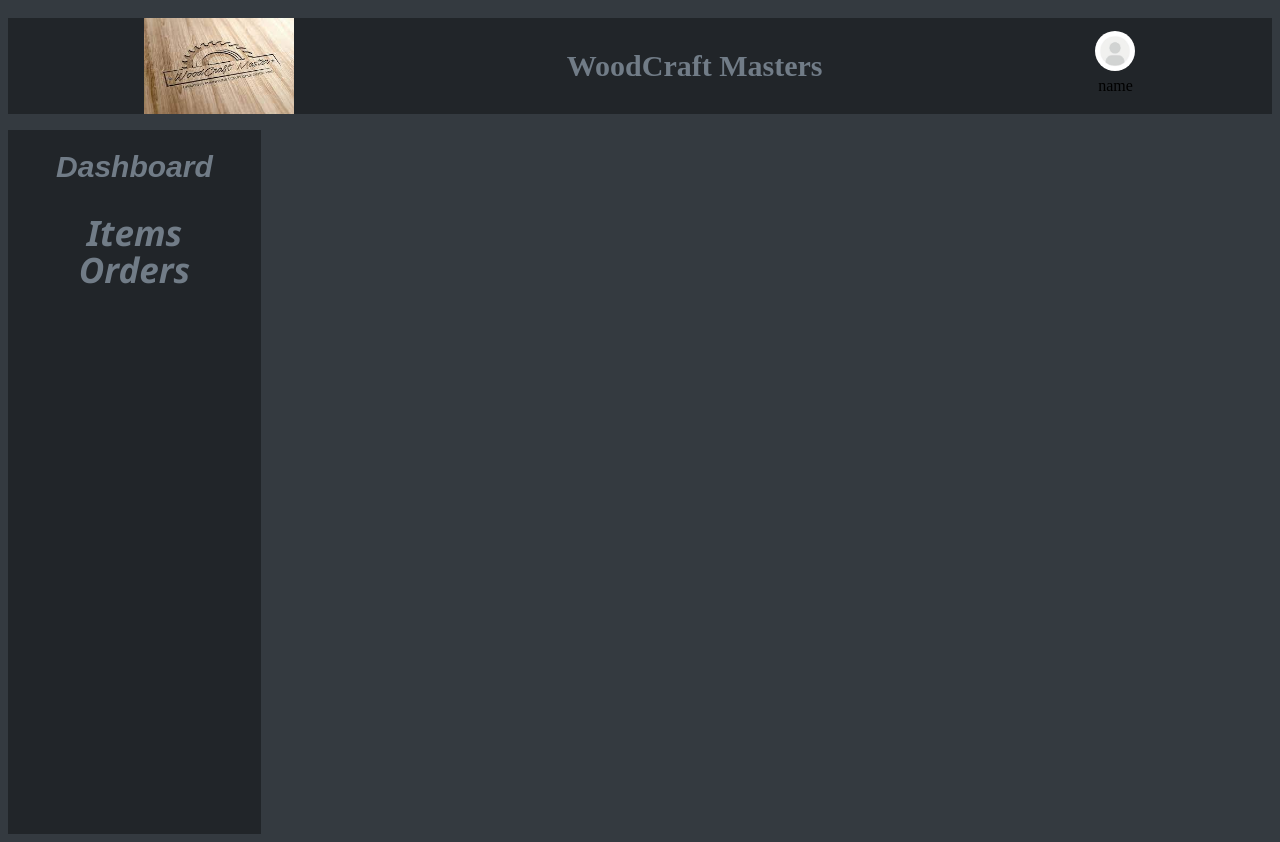
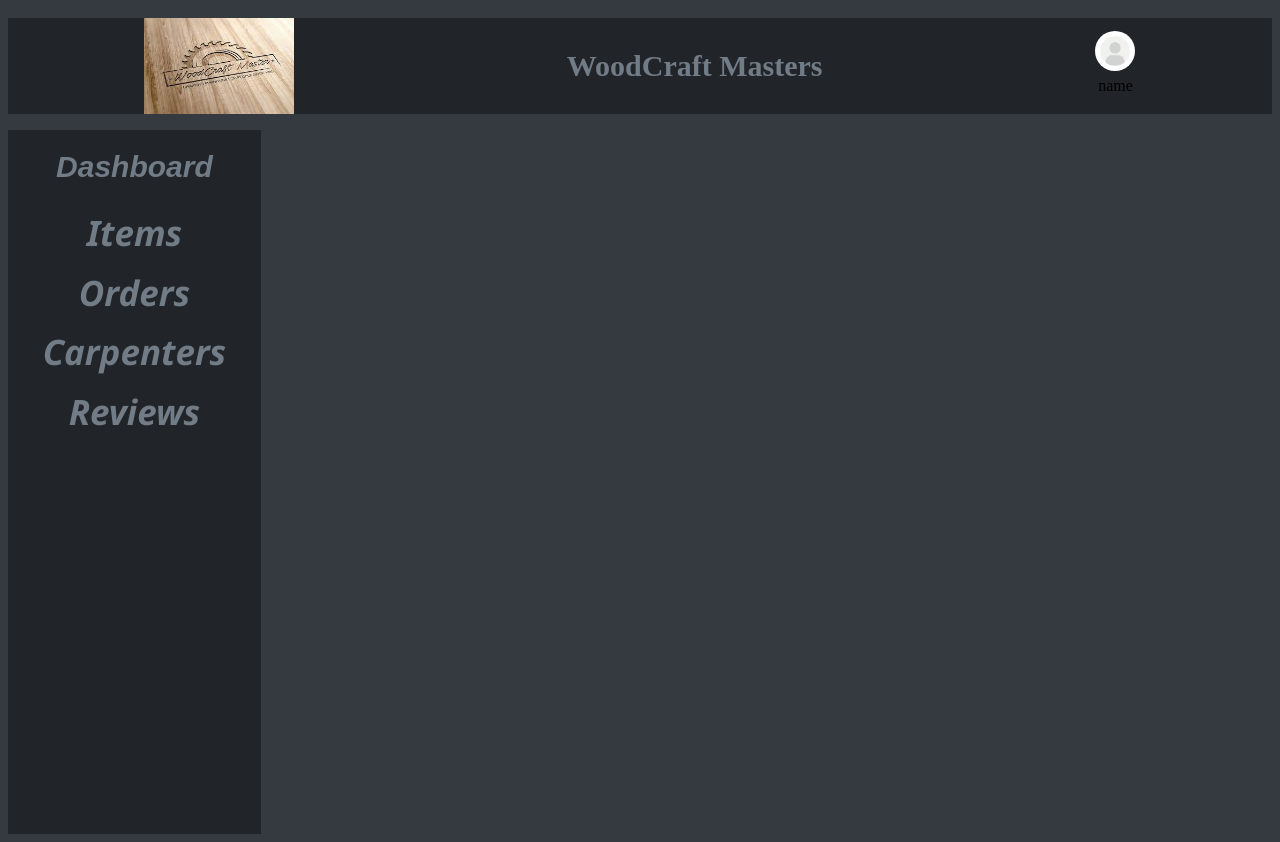
Before and after one commit to Ndigithe-john/CarpentryConnect, a React (Create React App) app in the folder frontend/: page /dashboard in a window 1280 px wide. Built offline with nearby package versions, Linux system fonts and the light colour scheme.

Commit message:
added the other fields of review and capenters

```diff
--- a/frontend/src/components/Dashboard.js
+++ b/frontend/src/components/Dashboard.js
@@ -46,6 +46,12 @@ const Dashboard = () => {
               </div>
             )}
           </div>
+          <div className="about_orders">
+            <h3>Carpenters</h3>
+          </div>
+          <div className="about_orders">
+            <h3>Reviews</h3>
+          </div>
         </div>
         <div className="dashboard_main_container"></div>
       </div>
--- a/frontend/src/index.css
+++ b/frontend/src/index.css
@@ -189,5 +189,5 @@ body {
   font-family: "Segoe UI", Tahoma, Geneva, Verdana, sans-serif;
   cursor: pointer;
   margin-bottom: -5px;
-  margin-top: -5px;
+  margin-top: 0.5em;
 }
```
